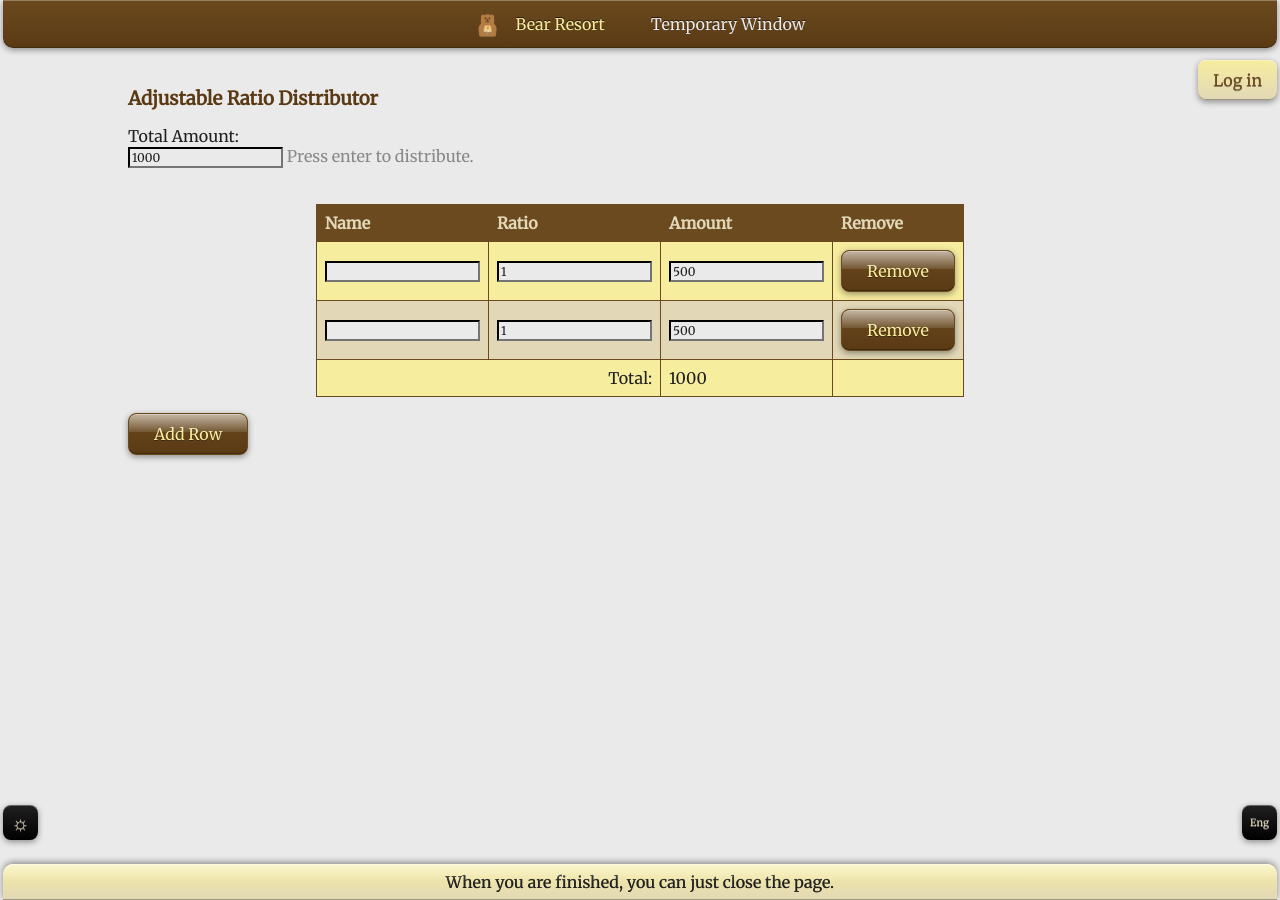
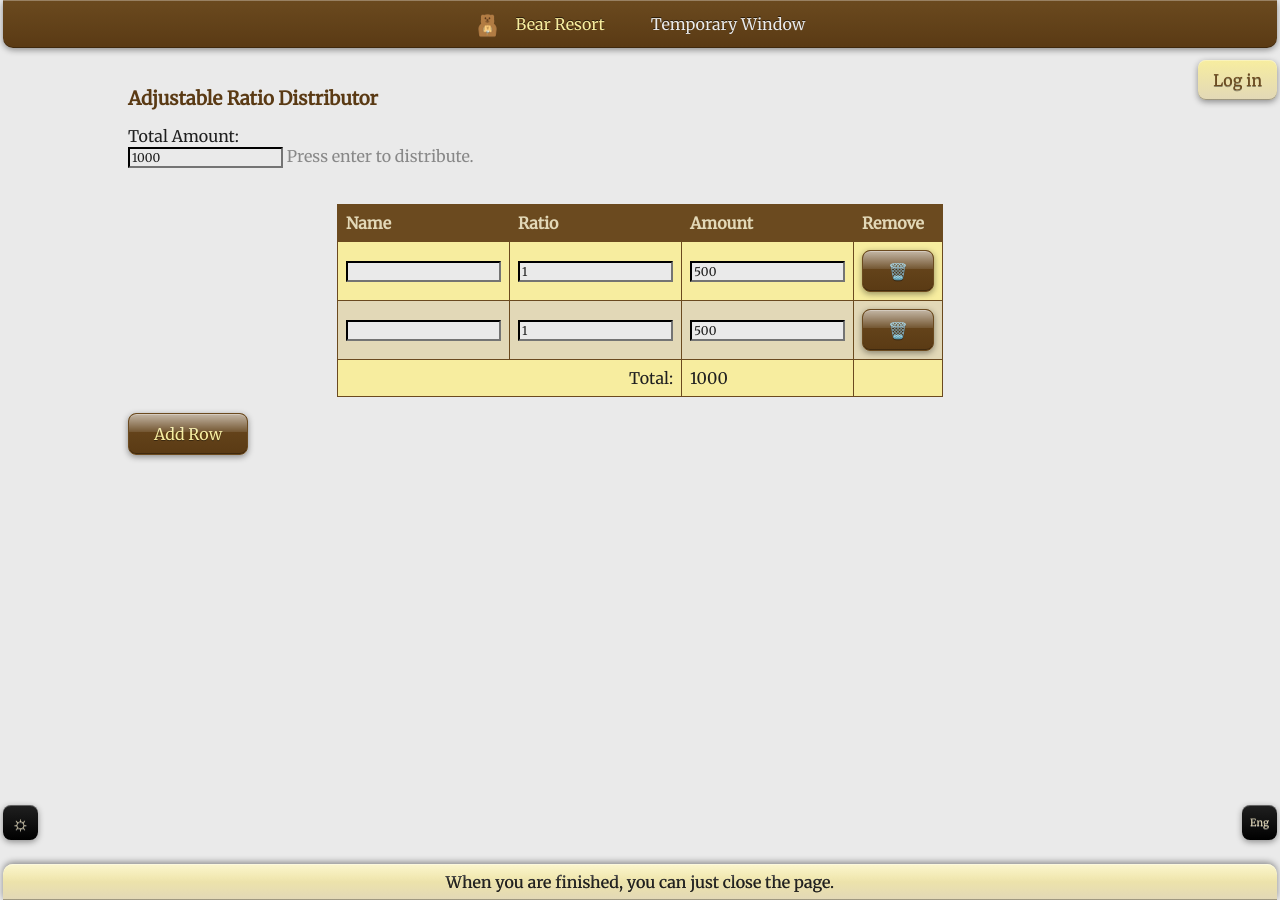
Before and after one commit to Bear-Resort/bear-resort.github.io, a Jekyll site: the page built from mathland/distributor.md, in a window 1280 px wide. Built offline with Jekyll 4.4.1, drawn with Linux system fonts in a browser that asks for light colours.

Commit message:
updated langauge error

```diff
--- a/mathland/distributor.js
+++ b/mathland/distributor.js
@@ -100,7 +100,7 @@
       // Remove button
       const removeTd = document.createElement("td");
       const removeBtn = document.createElement("button");
-      removeBtn.textContent = "Remove";
+      removeBtn.textContent = "🗑️";
       removeBtn.onclick = function() {
         tableBody.removeChild(tr);
         if (tableBody.children.length < 2) {
--- a/mathland/distributor.md
+++ b/mathland/distributor.md
@@ -2,7 +2,7 @@
 title: "Distributor"
 ---
 
-## Adjustable Ratio Distributor
+## <span class="eng">Adjustable Ratio Distributor</span><span class="chn">比例分配器</span>
 
 <label>
     <span class="eng">Total Amount:</span><span class="chn">总量:</span>
```
